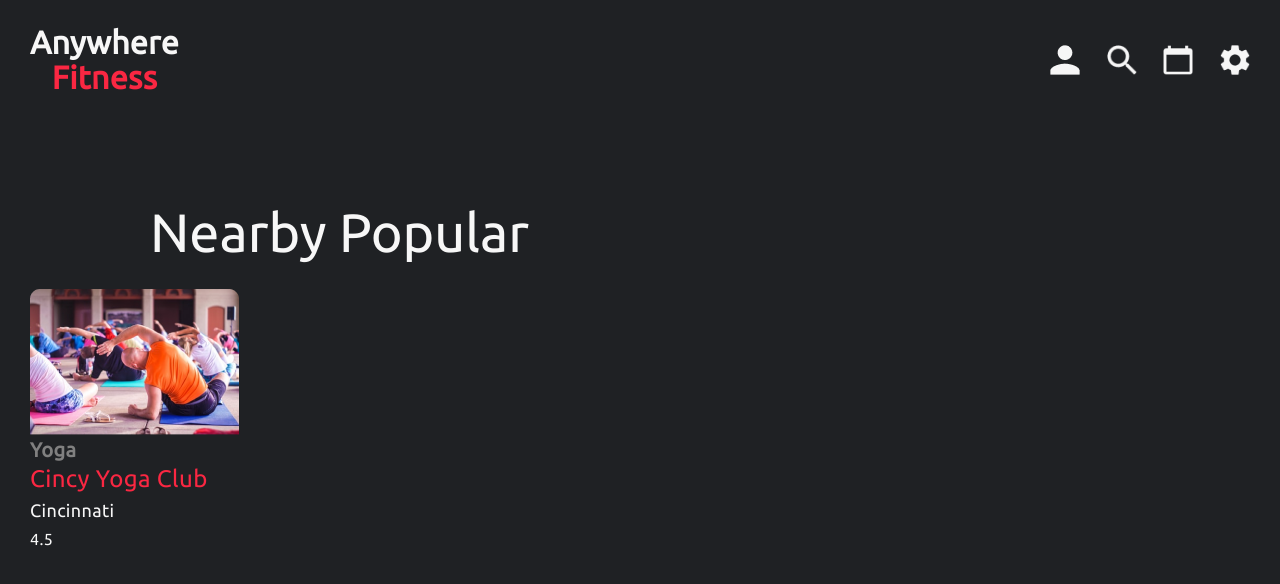
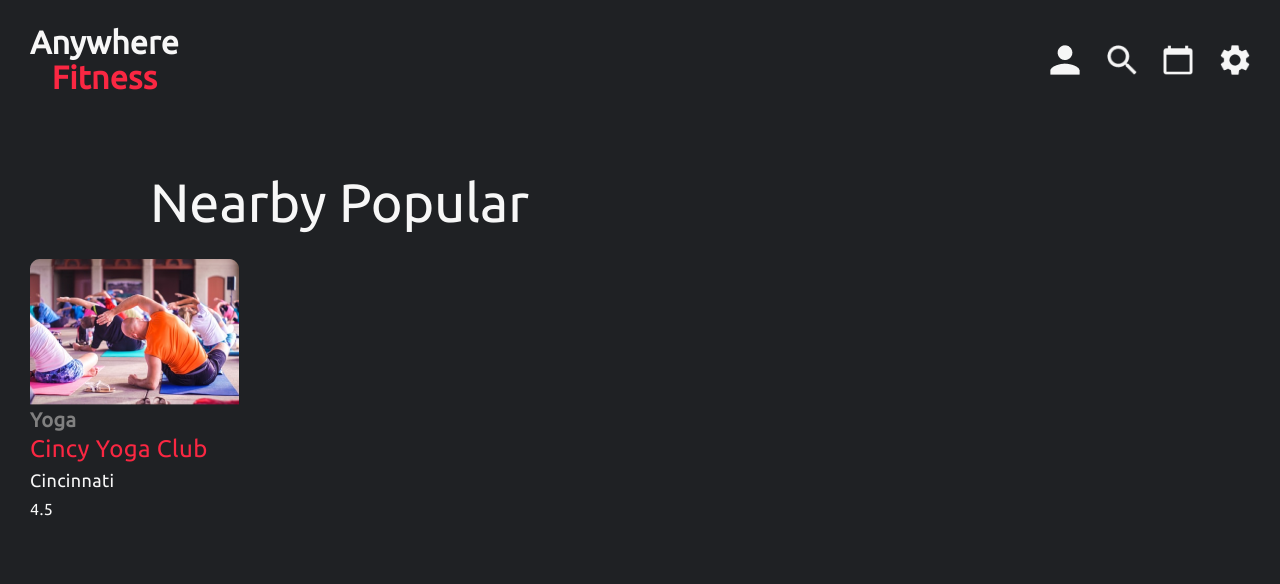
Before and after one commit to rbabaci1/Anywhere-Fitness, a React (Create React App) app in the folder anywhere-fitness/: page /ClientHome in a window 1280 px wide. Shown: the top 584 px of the page. Built offline with nearby package versions, Linux system fonts and the light colour scheme; no server answers.

Commit message:
adjust the CSS for ClientHomePage

```diff
--- a/anywhere-fitness/src/Pages/ClientHomePage/ClientHomePage.js
+++ b/anywhere-fitness/src/Pages/ClientHomePage/ClientHomePage.js
@@ -27,7 +27,7 @@ const HomePageContainer = styled.div`
     }
   }
   .classes-wrapper {
-    margin-top: 80px;
+    margin-top: 50px;
 
     section {
       .title {
```
